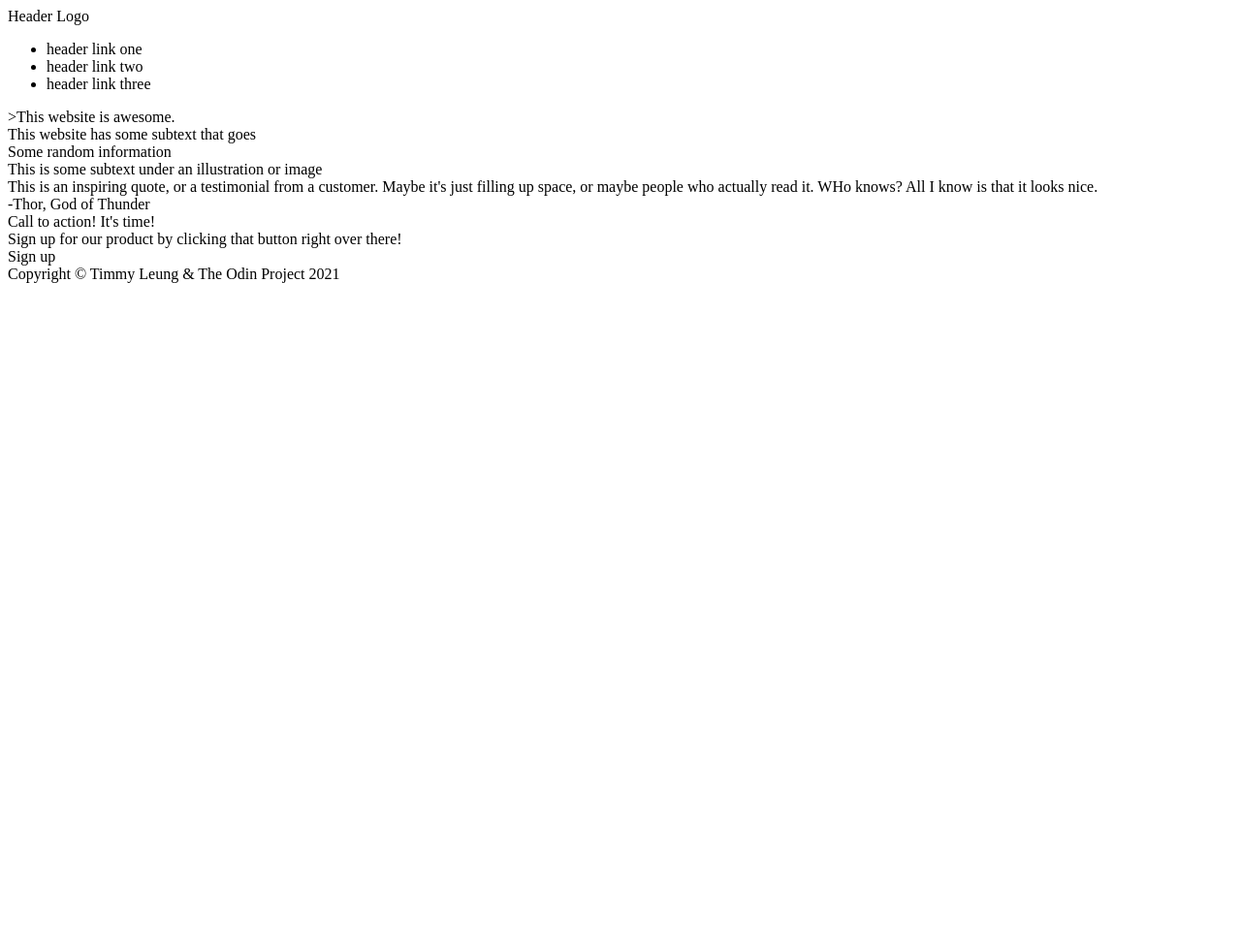
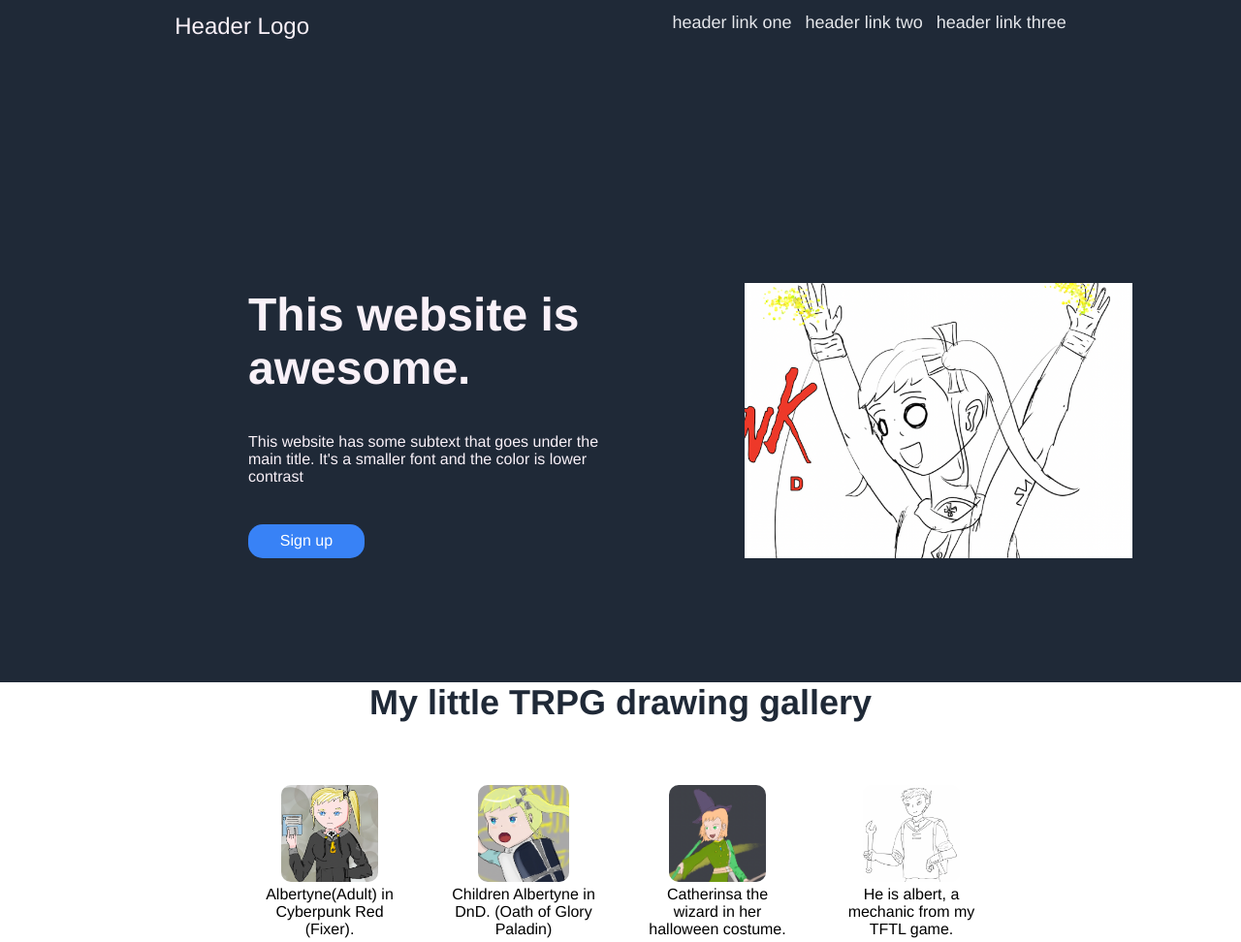
Before and after one commit to chlorolupus/odin_landingpage, a plain HTML site: page index.html in a window 1280 px wide. Shown: the top 972 px of the page at 97% size. Before the commit the page ends 800 px from the top, so only its background shows below. Drawn offline with Linux system fonts and the light colour scheme.

Commit message:
First Release

```diff
--- a/index.html
+++ b/index.html
@@ -20,20 +20,50 @@
                 </div>
             </div>
             <div class="landing">
-                <div class="heading">>This website is awesome.</div>
-                <div class="whitetext">This website has some subtext that goes</div>
+                <div class="landingheader">
+                    <div class="heading">This website is awesome.</div>
+                    <div class="whitetext">This website has some subtext that goes under the main title. It's a smaller font and the color is lower contrast</div>
+                    <div class ="signupbutton">Sign up</div>
                 </div>
-            <div class="image"></div>
+                    <div class="headerimage">
+                    <img src="albertynepunk.png">
+                    </div>
             </div>
     </div>
     <div class="randominfos">
-        <div class="randomtopic">Some random information</div>
-        <div class="randominfos">
+        <div class="randomheader">My little TRPG drawing gallery</div>
+            <div class="randomcontainer">
+                <div class="randominfo">
                     <div class="image">
-
+                        <img src="adultalbertyne.png">
                     </div>
                     <div class="subtext">
-                This is some subtext under an illustration or image
+                        Albertyne(Adult) in Cyberpunk Red (Fixer).
+                    </div>
+                </div>
+                <div class="randominfo">
+                    <div class="image">
+                        <img src="childalbertyne.png">
+                    </div>
+                    <div class="subtext">
+                        Children Albertyne in DnD. (Oath of Glory Paladin)
+                    </div>
+                </div>
+                <div class="randominfo">
+                    <div class="image">
+                        <img src="halloweencathy.png">
+                    </div>
+                    <div class="subtext">
+                        Catherinsa the wizard in her halloween costume.
+                    </div>
+                </div>
+                <div class="randominfo">
+                    <div class="image">
+                        <img src="albert.png">
+                    </div>
+                    <div class="subtext">
+                    He is albert, a mechanic from my TFTL game.
+                    </div>
                 </div>
             </div>
         </div>
@@ -45,10 +75,14 @@
             -Thor, God of Thunder
         </div>
     </div>
+    <div class="calltoaction_frame">
     <div class="calltoaction_container">
+        <div class="calltoaction_text">
             <div class="slogan">Call to action! It's time!</div>
             <div class="whitetext">Sign up for our product by clicking that button right over there!</div>
+        </div>
         <div class ="signupbutton">Sign up</div>
+    </div>
 </div>
     <div class="footer">
         Copyright © Timmy Leung & The Odin Project 2021
--- a/styles.css
+++ b/styles.css
@@ -0,0 +1,255 @@
+*
+{
+    font-family:Helvetica, Arial, sans-serif;
+    margin:0;
+    padding:0px;
+    box-sizing: border-box;
+    }
+
+.landingtop
+{
+    display:flex;
+    flex-direction:column;
+    max-width:100%;
+}
+
+.landing
+{
+    display:flex;
+    max-width:190%;
+    align-items:center;
+}
+
+.landingtop, .footer
+{
+    background-color: #1f2937;
+    color: #F9f1f8;
+    display:flex;
+}
+.landingheader
+{
+    display:flex;
+    padding:10%;
+    padding-right:10%;
+    margin-left:10%;
+    margin-right: 10;
+    flex-wrap: wrap;
+    max-width:50%;
+}
+
+.logo
+{
+    font-size:24px;
+}
+
+.header
+{
+    display:flex;
+    justify-content: space-around;
+    flex-direction: row;
+    padding-top:1%;
+    padding-bottom: 10%;
+}
+
+ul li
+{
+    padding-left: 14px;
+}
+
+.heading
+{
+    font-size:48px;
+    font-weight:bolder;
+}
+
+.headerlist
+{
+    list-style:none;
+    display:flex;
+    color:#e5e7eb;
+    font-size:18px;
+    justify-content:flex-end;
+    align-self:flex-end;
+}
+
+.footer
+{
+    justify-content: center;
+    padding-top:1%;
+    padding-bottom:1%;
+}
+
+.randomheader
+{
+    font-size: 36px;
+    color:#1f2937;
+    font-weight: bolder;
+    justify-content:center;
+    align-content: center;
+    text-align:center;
+}
+
+.randomcontainer
+{
+    display:inline-flex;
+    justify-content:space-around;
+    gap: 32px;
+    align-content:center;
+    padding-top:5%;
+    padding-bottom:5%;
+    padding-left: 20%;
+    padding-right: 20%;
+}
+
+.randominfos
+{
+    display: flex;
+    justify-content: center;
+    flex-direction: column;
+}
+
+.randominfo
+{
+    display:flex;
+    flex-direction: column;
+    justify-content: center;
+    align-items:center;
+    width: 150px;
+
+}
+
+.subtext
+{
+    text-align: center;
+}
+.quotebar
+{
+    background-color:#E5E7EB;
+    color:#1f2937;
+    display: flex;
+    flex-direction:column;
+    padding-top:10%;
+    padding-bottom:10%;
+}
+
+.calltoaction_container
+{
+    display:flex;
+    background-color: #3882f6;
+    color:white;
+    flex-direction:row;
+    justify-content: center;
+    width:70%;
+    border-radius: 3px;
+    align-content:center;
+    padding: 4% 10%;
+    margin:5%;
+    align-items:center;
+}
+
+.image
+{
+    max-width:200px;
+    justify-content: center;
+}
+
+.image img{
+    max-height:100px;
+    max-width:100px;
+    border-radius:10px;
+
+}
+
+.slogan
+{
+    font-size:24px;
+    font-weight:bold;
+}
+
+.calltoaction_text
+{
+    display:flex;
+    text-align: left;
+    flex-direction:column;
+    justify-content: center;
+    padding-right:15%;
+    min-width:80%;
+}
+
+.calltoaction_text .whitetext
+{
+padding-top:3%;
+padding-bottom:3%;
+
+}
+
+.calltoaction_container .signupbutton
+{
+    display:flex;
+    border-color:white;
+    border-width: 2px;
+    border-style:solid;
+}
+
+.landingheader .signupbutton
+{
+    display:flex;
+    min-width:120px;
+    min-width:120px;
+}
+
+.whitetext
+{
+    padding-top: 40px;
+    padding-bottom: 40px;
+}
+
+.signupbutton
+{
+    background-color: #3882f6;
+    color:white;
+    border-radius: 15px;
+    justify-content: center;
+    vertical-align: middle;
+    align-items: center;
+    text-align: center;
+    display:flex;
+    width:10%;
+    height:20pt;
+    min-width: 240px;
+    min-height:35px;
+
+}
+
+.quote
+{
+    font-weight: lighter;
+    font-size: 36px;
+    font-style:italic;
+    padding: 0% 15% 0% 15%;
+}
+
+.origin
+{
+    font-size: 24px;
+    font-weight:bold;
+    vertical-align: bottom;
+    text-align: end;
+    padding-right:10%;
+}
+
+.calltoaction_frame
+{
+    background-color: white;
+    align-content: center;
+    display:flex;
+    height: 400px;
+    margin:auto;
+    justify-content: center;
+}
+
+.headerimage img
+{
+    max-width: 400px;
+    max-height: auto;
+}
```
Also changed, not shown: adultalbertyne.png (added), albert.png (added), albertynepunk.png (added), childalbertyne.png (added), halloweencathy.png (added). Lines whose indentation alone changed are shown as unchanged.
